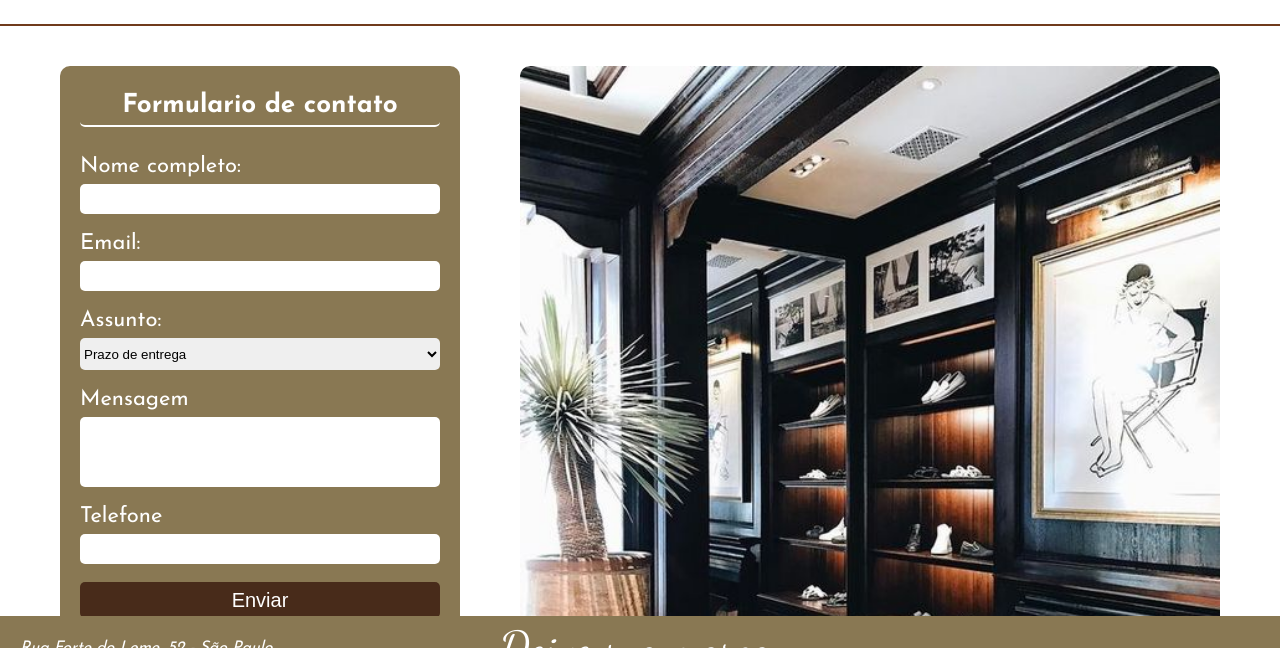
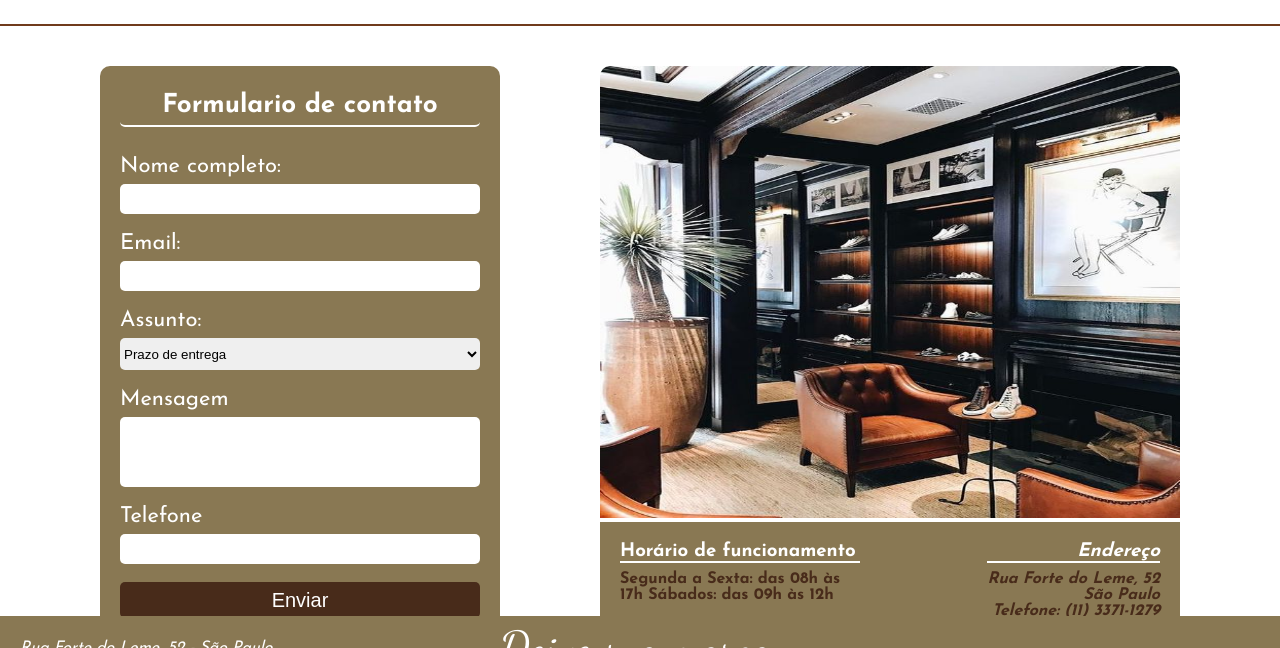
Before and after one commit to 2023-senai-sp-ford-enter/blueCase-sapataria-arnaldo, a plain HTML site: page contato.html in a window 1280 px wide. Shown: the part 94-742 px from the top of the page. Drawn offline with Linux system fonts and the light colour scheme.

Commit message:
Corrigindo erros da página de contato

```diff
--- a/css/style.css
+++ b/css/style.css
@@ -512,18 +512,19 @@ body {
 }
 
 .contact-section .store-local img {
-    width: 700px;
+    width: 580px;
+    height: 452px;
     border-radius: 10px 10px 0 0;
 }
 
 .contact-section .store-local .informations {
     display: flex;
     justify-content: space-between;
+    width: 580px;
     padding: 20px;
     border-radius: 0 0 10px 10px;
     background-color: #897853;
     color: #fff;
-
 }
 
 .contact-section .store-local .informations .opening-hours {
```
